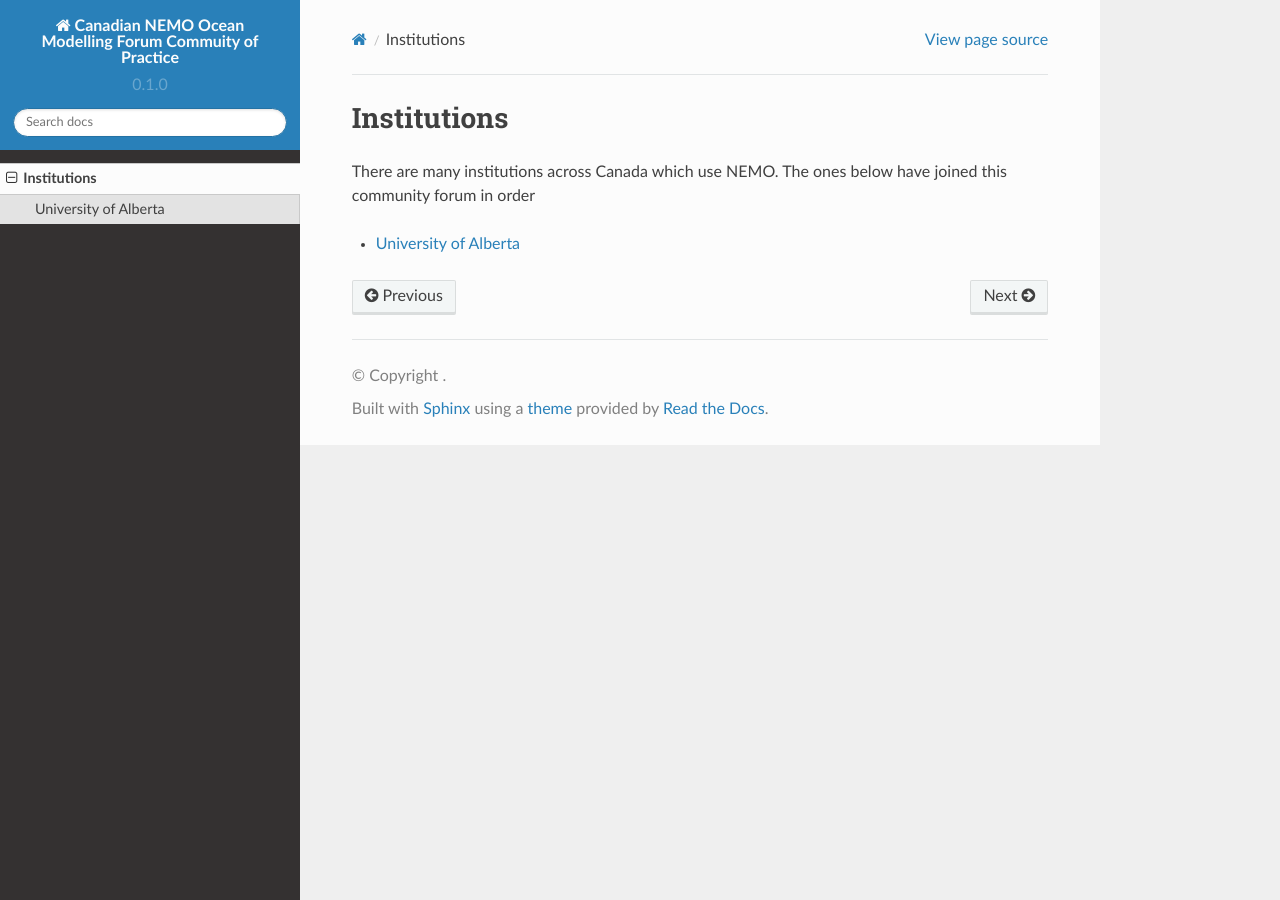
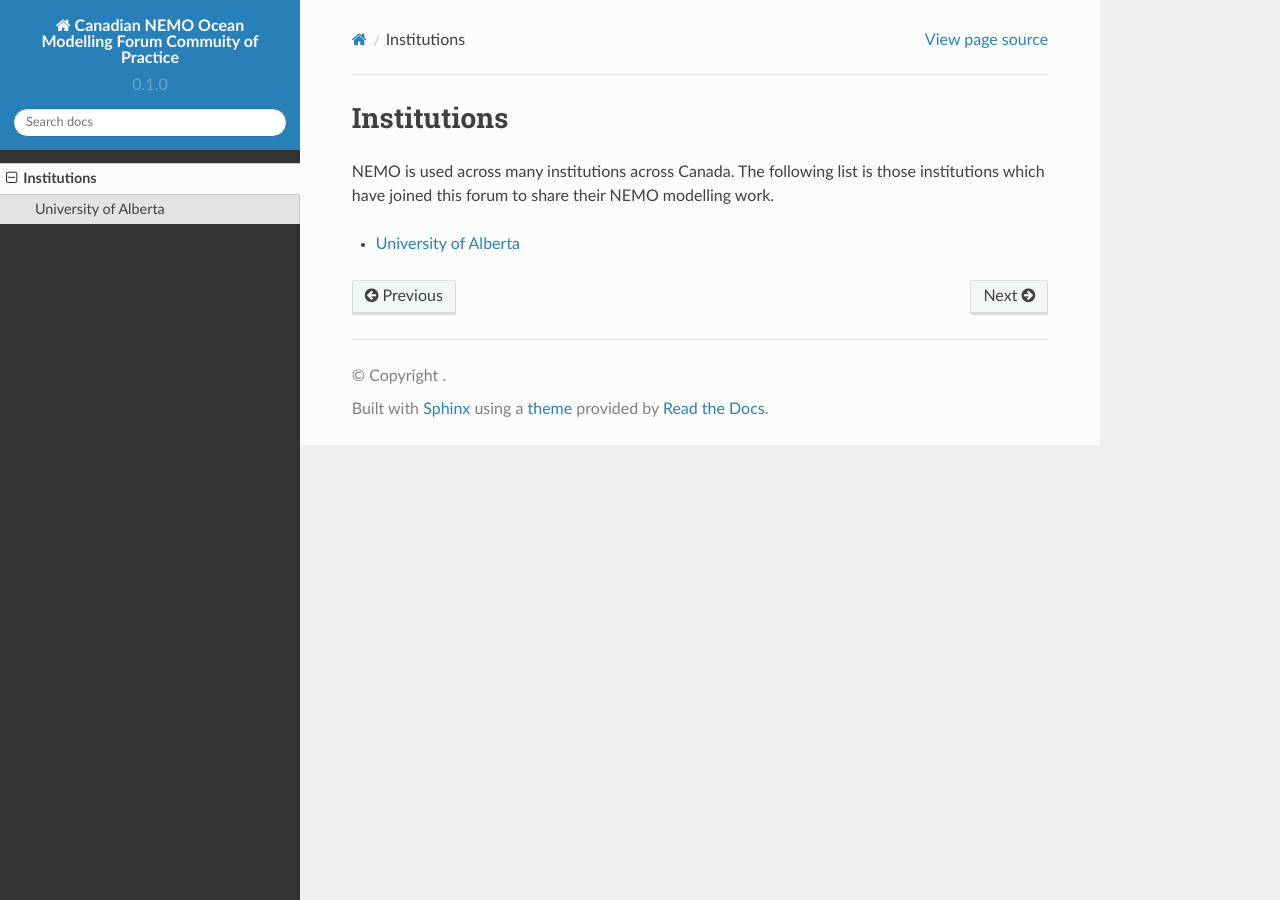
Before and after one commit to UofA-NEMO/Canadian-NEMO-Ocean-Modelling-Forum-Community-of-Practice, a Sphinx documentation site: the page built from docs/Institutions/index.rst, in a window 1280 px wide. Built offline with Sphinx 7.4.7 and the Read the Docs theme 2.0.0, drawn with Linux system fonts in a browser that asks for light colours; pages that are not in the unit, such as notebooks, are missing from menus.

Commit message:
Update index.rst

```diff
--- a/docs/Institutions/index.rst
+++ b/docs/Institutions/index.rst
@@ -1,7 +1,7 @@
 Institutions
 ============
 
-There are many institutions across Canada which use NEMO. The ones below have joined this community forum in order
+NEMO is used across many institutions across Canada. The following list is those institutions which have joined this forum to share their NEMO modelling work.
 
 .. toctree::
    :maxdepth: 1
```
